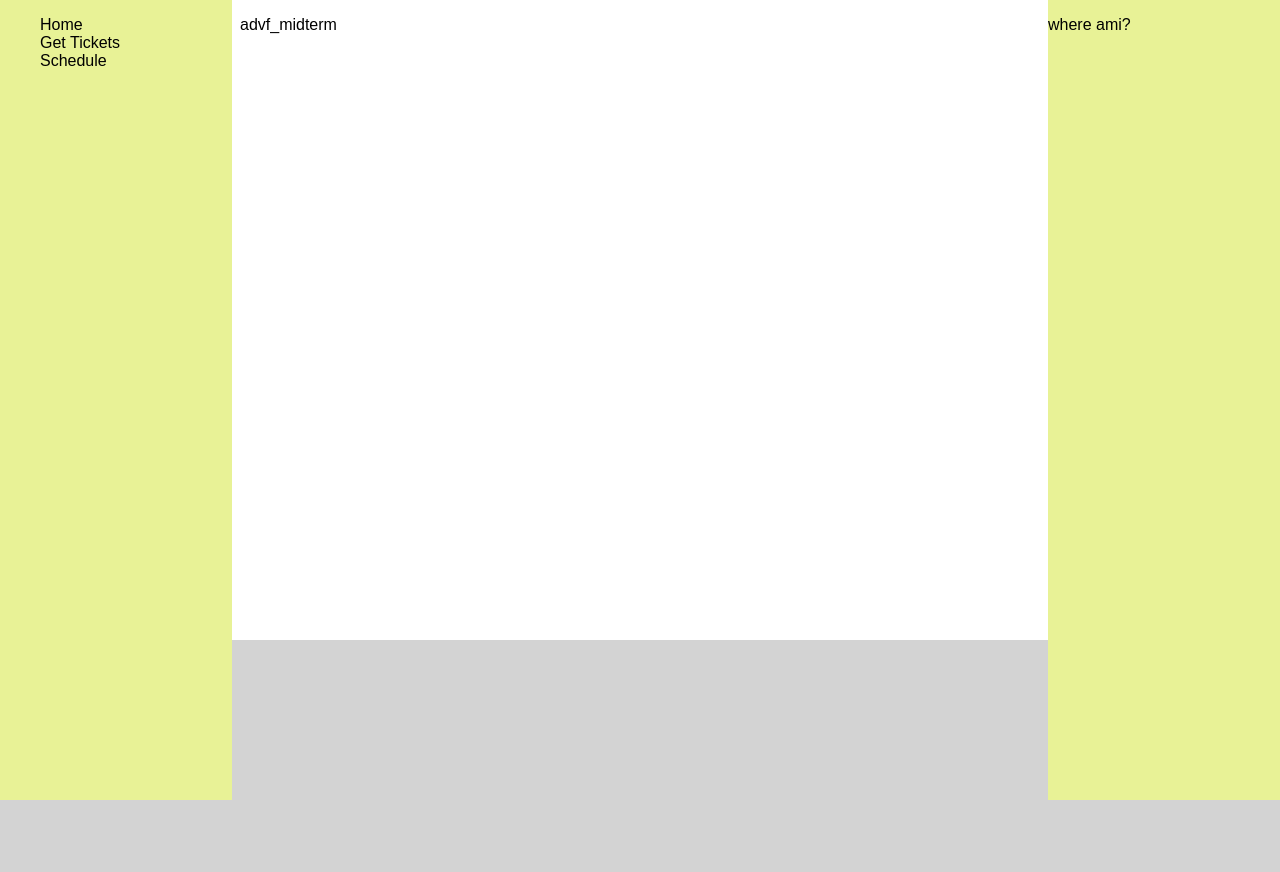
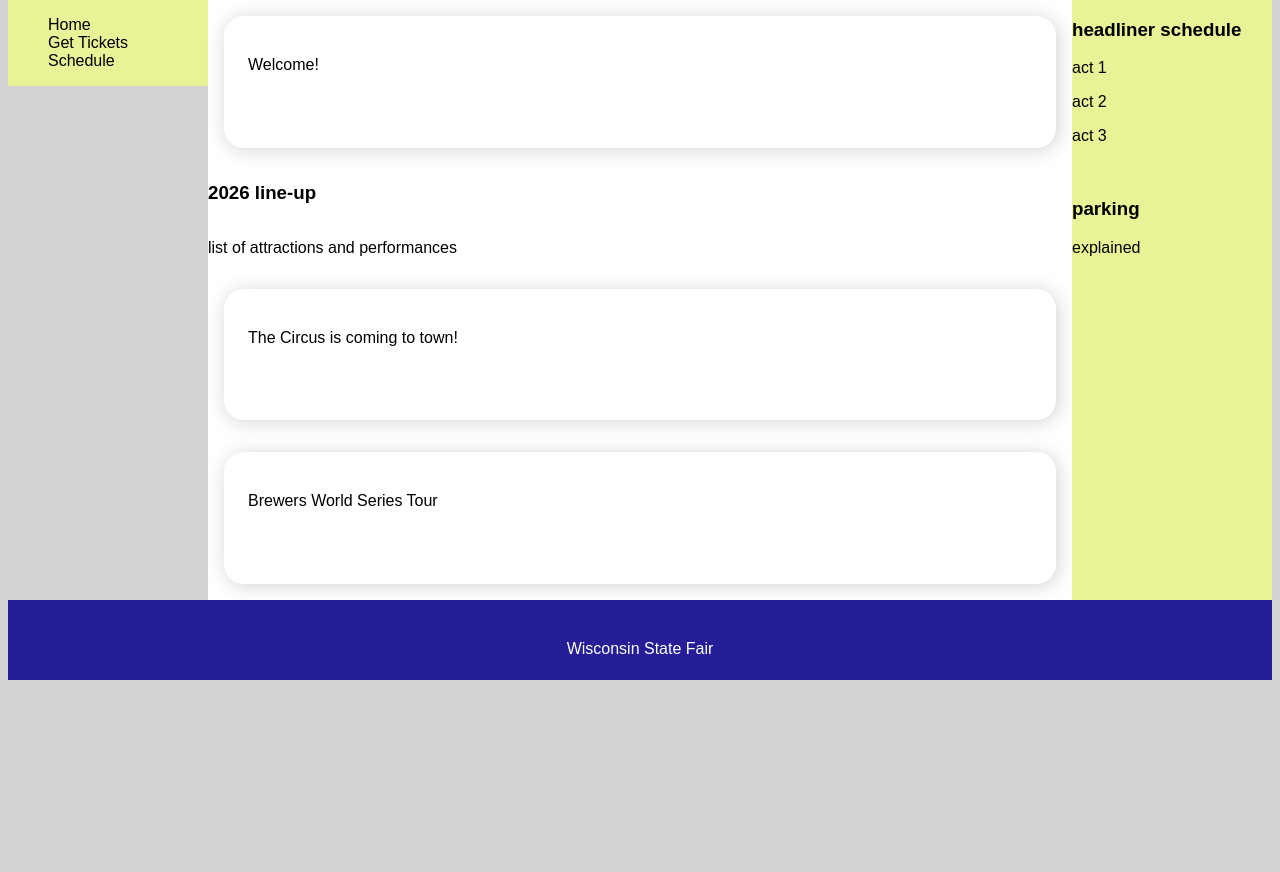
Before and after one commit to gitmarqueja/lakeshore-advf, a plain HTML site: page CP2_statefair/index.html in a window 1280 px wide. Shown: the part 103-975 px from the top of the page. After the commit the page ends 800 px from the top, so only its background shows below. Drawn offline with Linux system fonts and the light colour scheme.

Commit message:
add grid flex nav and flex main

```diff
--- a/CP2_statefair/index.html
+++ b/CP2_statefair/index.html
@@ -19,13 +19,29 @@
         </ul>
     </nav>
     <main id="main">
-        <p>advf_midterm</p>
+        <div class="card">
+            <p>Welcome!</p>
+        </div>
+        <h3>2026 line-up</h3>
+        <p>list of attractions and performances</p>
+        <div class="card">
+            <p>The Circus is coming to town!</p>
+        </div>
+        <div class="card">
+            <p>Brewers World Series Tour</p>
+        </div>
     </main>
     <aside>
-        <p> where ami?</p>
+        <h3>headliner schedule</h3>
+        <p>act 1</p>
+        <p>act 2</p>
+        <p>act 3</p>
+        <br>
+        <h3>parking</h3>
+        <p>explained</p>
     </aside>
     <footer>
-
+        <p>Wisconsin State Fair</p>
     </footer>
 </body>
 </html>
--- a/CP2_statefair/styles.css
+++ b/CP2_statefair/styles.css
@@ -11,20 +11,18 @@ img, picture, video { display: block; max-width: 100%; }
    --color-secondary: rgb(232, 242, 150);
 }
 
+/* mobile-first rules */
 /* body */
 body {
     font-family: sans-serif;
     display: grid;
     grid-template-columns: 1fr;
-    gap: 2rem;
     grid-template-areas: 'header'
                          'nav'
                          'main'
                          'aside'
                          'footer';
     background-color: lightgrey;
-    padding: 0 0.5em;
-
 }
 /* header */
 header {
@@ -32,7 +30,6 @@ header {
     /*grid-area: 1 / 1 / 2 / -1;*/
     background-color: lightskyblue;
     border-bottom: 3px solid var(--color-primary);
-    margin: -0.5em -1em;
     color: var(--color-secondary);
     text-shadow: 2px 2px 2px black;
     text-size-adjust: 150%;
@@ -48,7 +45,6 @@ header h2 {
 /* nav */
 nav {
     background-color: white;
-    margin: -1rem -1rem 0;
 }
 nav ul {
     /*grid-area: 2 / 1 / 3 / -1;*/
@@ -65,21 +61,79 @@ nav ul li {
 
 /* main */
 #main {
-    /*clear: flex;*/
     grid-area: main;
+    display: flex;
+    flex-direction: column;
     /*grid-area: 4 / 1 / 4 / -1;*/
     background-color: white;
-    margin: -1rem -1rem 0;
-    padding: 0 0.5rem;
-    height: 100vh;
-
+    height: 75vh; /* this feels imperfect */
+}
+.card {
+    flex: 1;
+    margin: 1rem;
+    padding: 1.5rem;
+    height: 10rem;
+    border-radius: 20px;
+    box-shadow: 2px 2px 20px lightgrey
 }
 /* aside */
 aside {
     grid-area: aside;
+    background-color: white;
 }
 
 /* footer */
+footer {
+    grid-area: footer;
+    background-color: var(--color-primary);
+    height: 10vh;
+}
+footer p {
+    width: 15em;
+    margin: 0 auto;
+    color: white;
+    text-align: center;
+    padding-top: 2.5em;
+}
+
+/* media queries */
+
+/*tablet rules*/
+@media (min-width: 600px) {
+    header { text-size-adjust: 167%; }
+    body {
+        grid-template-columns: 200px 1fr 200px; /*gap: 2em;*/
+        grid-template-areas: 'header header header'
+                             'nav main main'
+                             'nav aside aside'
+                             'footer footer footer';
+    }
+    nav ul { flex-direction: column; }
+    nav { background-color: var(--color-secondary); /*height: 100vh;*/ }
+    #main {
+        /*height: 60vh;*/
+    }
+    aside {
+        /*height: 40vh;*/
+        background-color: lightgrey;
+    }
+}
+/*desktop rules*/
+@media (min-width: 1033px) { /*adjusted for iPad 13 screen size (was getting desktop)*/
+    body {
+        grid-template-areas: 'header header header'
+                             'nav main aside'
+                             'nav main aside'
+                             'footer footer footer';
+    }
+    aside {
+        background-color: var(--color-secondary);
+        /*height: 100vh;*/
+    }
+
+}
+
+/* a11y */
 
 /* skip link */
 .skip-link {
@@ -112,45 +166,3 @@ input:focus-visible {
         scroll-behavior: auto !important;
     }
 }
-
-/* media queries (mobile-first)*/
-/*tablet rules*/
-@media (min-width: 600px) {
-    header { text-size-adjust: 167%; }
-    body {
-        grid-template-columns: 200px 1fr 200px; gap: 2em;
-        grid-template-areas: 'header header header'
-                             'nav main main'
-                             'nav aside aside'
-                             'footer footer footer';
-    }
-    nav ul {
-        flex-direction: column;
-
-    }
-    nav { background-color: var(--color-secondary); height: 100vh; }
-    #main {
-        height: 80vh;
-    }
-    aside {
-        height: 20vh;
-        background-color: lightgrey;
-    }
-}
-
-
-/*desktop rules*/
-@media (min-width: 1033px) { /*adjusted for iPad 13 screen size (was getting desktop)*/
-    body {
-        grid-template-areas: 'header header header'
-                             'nav main aside'
-                             'nav main aside'
-                             'footer footer footer';
-    }
-    aside {
-        background-color: var(--color-secondary);
-        height: 100vh;
-        margin: -1rem;
-    }
-
-}
```
